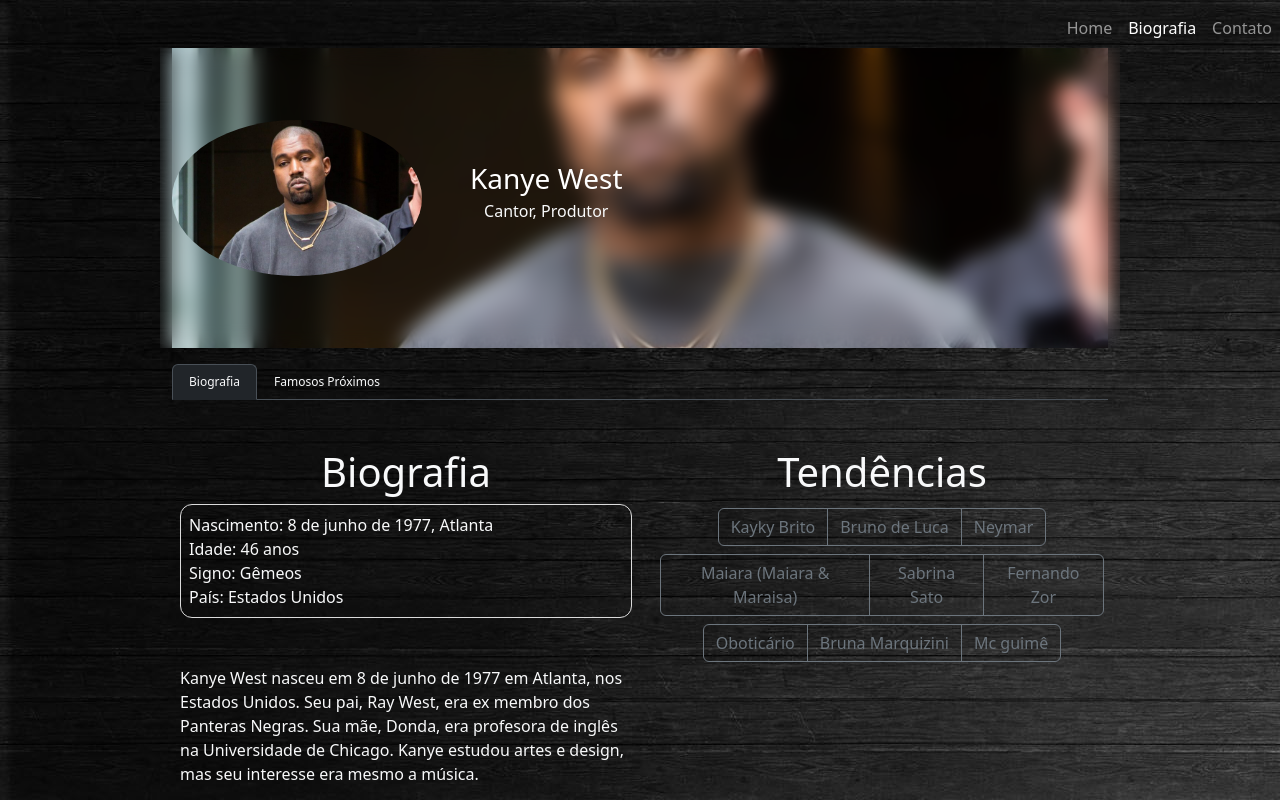
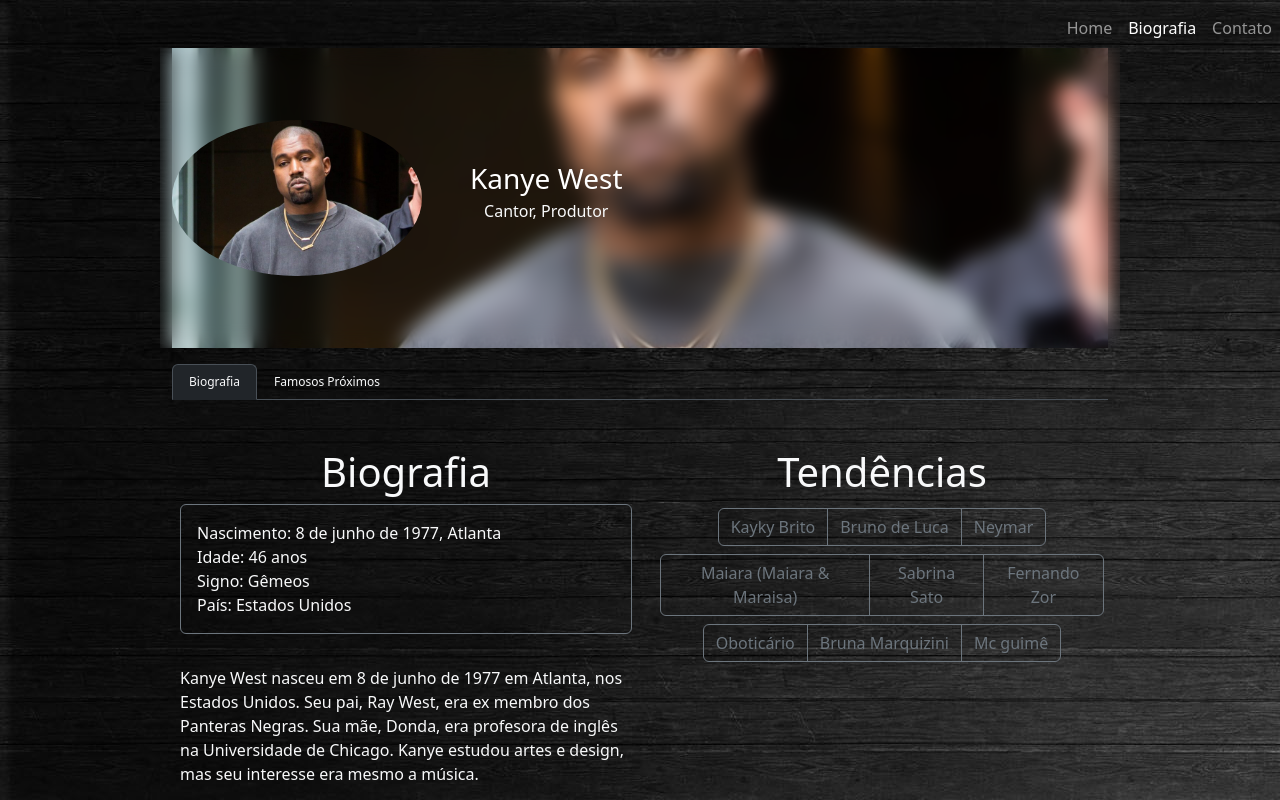
Before and after one commit to Renanluizssx/Projeto-Kanye-West, a React (Create React App) app in the folder myapp/: page /Biografia in a window 1280 px wide. Shown: the top 800 px of the page. Built offline with nearby package versions, Linux system fonts and the light colour scheme.

Commit message:
commitado

```diff
--- a/myapp/src/Componentes/header-biografia/index.js
+++ b/myapp/src/Componentes/header-biografia/index.js
@@ -1,7 +1,6 @@
 import Kanye from "../../Assets/kanyeBiografia.jpg";
-import Nav from "react-bootstrap/Nav";
 import "./header-biografia.css";
-import { LinkContainer } from "react-router-bootstrap";
+
 function HeaderBiografia({ Row, Col }) {
   return (
     <Row className="justify-content-center">
@@ -26,23 +25,6 @@ function HeaderBiografia({ Row, Col }) {
             </Col>
           </Row>
         </header>
-        <Row>
-          <Col xs={12} className="mt-3">
-            <Nav variant="tabs" bg="dark" data-bs-theme="dark">
-              <Nav.Item>
-                <LinkContainer to="/Biografia">
-                  <Nav.Link className="text-light">Biografia</Nav.Link>
-                </LinkContainer>
-              </Nav.Item>
-
-              <Nav.Item>
-                <LinkContainer to="/Famosos">
-                  <Nav.Link className="text-light">Famosos Próximos</Nav.Link>
-                </LinkContainer>
-              </Nav.Item>
-            </Nav>
-          </Col>
-        </Row>
       </Col>
     </Row>
   );
--- /dev/null
+++ b/myapp/src/Componentes/navegacao-header/index.js
@@ -0,0 +1,26 @@
+import { LinkContainer } from "react-router-bootstrap";
+import Nav from "react-bootstrap/Nav";
+function NavegacaoHeader({ Row, Col }) {
+  return (
+    <nav>
+      <Row>
+        <Col xs={12} className="mt-3">
+          <Nav variant="tabs" bg="dark" data-bs-theme="dark">
+            <Nav.Item>
+              <LinkContainer to="/Biografia">
+                <Nav.Link className="text-light">Biografia</Nav.Link>
+              </LinkContainer>
+            </Nav.Item>
+
+            <Nav.Item>
+              <LinkContainer to="/Famosos">
+                <Nav.Link className="text-light">Famosos Próximos</Nav.Link>
+              </LinkContainer>
+            </Nav.Item>
+          </Nav>
+        </Col>
+      </Row>
+    </nav>
+  );
+}
+export default NavegacaoHeader;
--- a/myapp/src/pages/Home/home.css
+++ b/myapp/src/pages/Home/home.css
@@ -9,16 +9,8 @@
   height: 100px;
 }
 .container-header-box {
-  box-shadow: 0px 0px 5px #000;
   height: 180px;
   width: 500px;
-}
-.teste {
-  width: 1600px;
-  background-color: #0b0b0b;
-}
-.sm {
-  width: 100%;
 }
 /* .header-texto-kanye {
   font-size: 5px;
--- a/myapp/src/pages/Home/index.js
+++ b/myapp/src/pages/Home/index.js
@@ -95,7 +95,7 @@ function Home() {
         <Row className="mt-5 justify-content-center align-items-center">
           <Col xs={6} className="text-center">
             <Button
-              variant="secondary"
+              variant="outline-secondary"
               disabled={isLoading}
               onClick={!isLoading ? handleClick : null}
             >
--- a/myapp/src/pages/biografia/biografia.css
+++ b/myapp/src/pages/biografia/biografia.css
@@ -16,6 +16,3 @@ ul {
 ul li {
   list-style: none;
 }
-.teste {
-  background-color: rgb(0, 0, 0);
-}
--- a/myapp/src/pages/biografia/index.js
+++ b/myapp/src/pages/biografia/index.js
@@ -3,9 +3,10 @@ import Container from "react-bootstrap/esm/Container";
 import Row from "react-bootstrap/esm/Row";
 import Col from "react-bootstrap/esm/Col";
 import HeaderBiografia from "../../Componentes/header-biografia";
-import { Box } from "@mui/system";
 import "./biografia.css";
 import Tendencias from "../../Componentes/tendencias";
+import NavegacaoHeader from "../../Componentes/navegacao-header";
+import Card from "react-bootstrap/Card";
 function Biografia() {
   return (
     <Container fluid className="text-light">
@@ -13,24 +14,40 @@ function Biografia() {
         <Navegacao Row={Row} Col={Col} />
         <Col xs={12} sm={9} md={9} lg={9} className="pb-4 m-5 rounded-3">
           <HeaderBiografia Row={Row} Col={Col} />
+          <NavegacaoHeader Row={Row} Col={Col} />
           <main className="mw-100  ms-2">
             <Row className="mt-5 flex-sm-row">
               <Col xs={12} sm={6} md={6} lg={6} xl={6} xxl={6}>
                 <Row className="caixa-detalhes fs-6">
                   <h2 className="fs-1 text-center text-light">Biografia</h2>
 
-                  <Col xs={12} sm={12} md={12} lg={12} xxl={12}>
-                    <Box
-                      sx={{
-                        backgroundColor: "primary",
-                        border: 1,
-                        borderColor: "#dbdbdb",
-                        borderRadius: 3,
-                        color: "white",
-                        padding: 1,
-                      }}
+                  <Col xs={12} sm={12} md={12} lg={12} xl={12} xxl={12}>
+                    {/* <Card style={{ width: "18rem" }}>
+                      bg={variant.toLowerCase()}
+                      <Card.Body>
+                        <Card.Text>
+                          <span className="text-light md-0">
+                            Nascimento: 8 de junho de 1977, Atlanta
+                          </span>
+                          <br />
+                          <span className="text-light  md-0">
+                            Idade: 46 anos
+                          </span>
+                          <br />
+                          <span className="text-light md-0">Signo: Gêmeos</span>
+                          <br />
+                          <span className="text-light  md-0">
+                            País: Estados Unidos
+                          </span>
+                        </Card.Text>
+                      </Card.Body>
+                    </Card> */}
+                    <Card
+                      className="p-3 bg-transparent w-100"
+                      border="secondary"
                     >
-                      <span className="text-light md-0">
+                      <Card.Text>
+                        <span className="text-light md-0 opacity-100">
                           Nascimento: 8 de junho de 1977, Atlanta
                         </span>
                         <br />
@@ -41,7 +58,8 @@ function Biografia() {
                         <span className="text-light  md-0">
                           País: Estados Unidos
                         </span>
-                    </Box>
+                      </Card.Text>
+                    </Card>
                   </Col>
                 </Row>
               </Col>
--- a/myapp/src/pages/secao-famosos/index.js
+++ b/myapp/src/pages/secao-famosos/index.js
@@ -3,7 +3,7 @@ import Row from "react-bootstrap/esm/Row";
 import Col from "react-bootstrap/esm/Col";
 import Navegacao from "../../Componentes/navegacao";
 import HeaderBiografia from "../../Componentes/header-biografia";
-
+import NavegacaoHeader from "../../Componentes/navegacao-header";
 import * as React from "react";
 import DadosArtistas from "../../Componentes/boxes-artista";
 import { dadosArtistas } from "../../ColecaodeDados";
@@ -22,6 +22,7 @@ function SecaoFamosos() {
         <Navegacao Row={Row} Col={Col} />
         <Col xs={12} sm={9} md={9} lg={9} className="m-5 pb-4 rounded-3">
           <HeaderBiografia Row={Row} Col={Col} />
+          <NavegacaoHeader Row={Row} Col={Col} />
           <main>
             <Row
               className="
```
Lines whose indentation alone changed are shown as unchanged.
